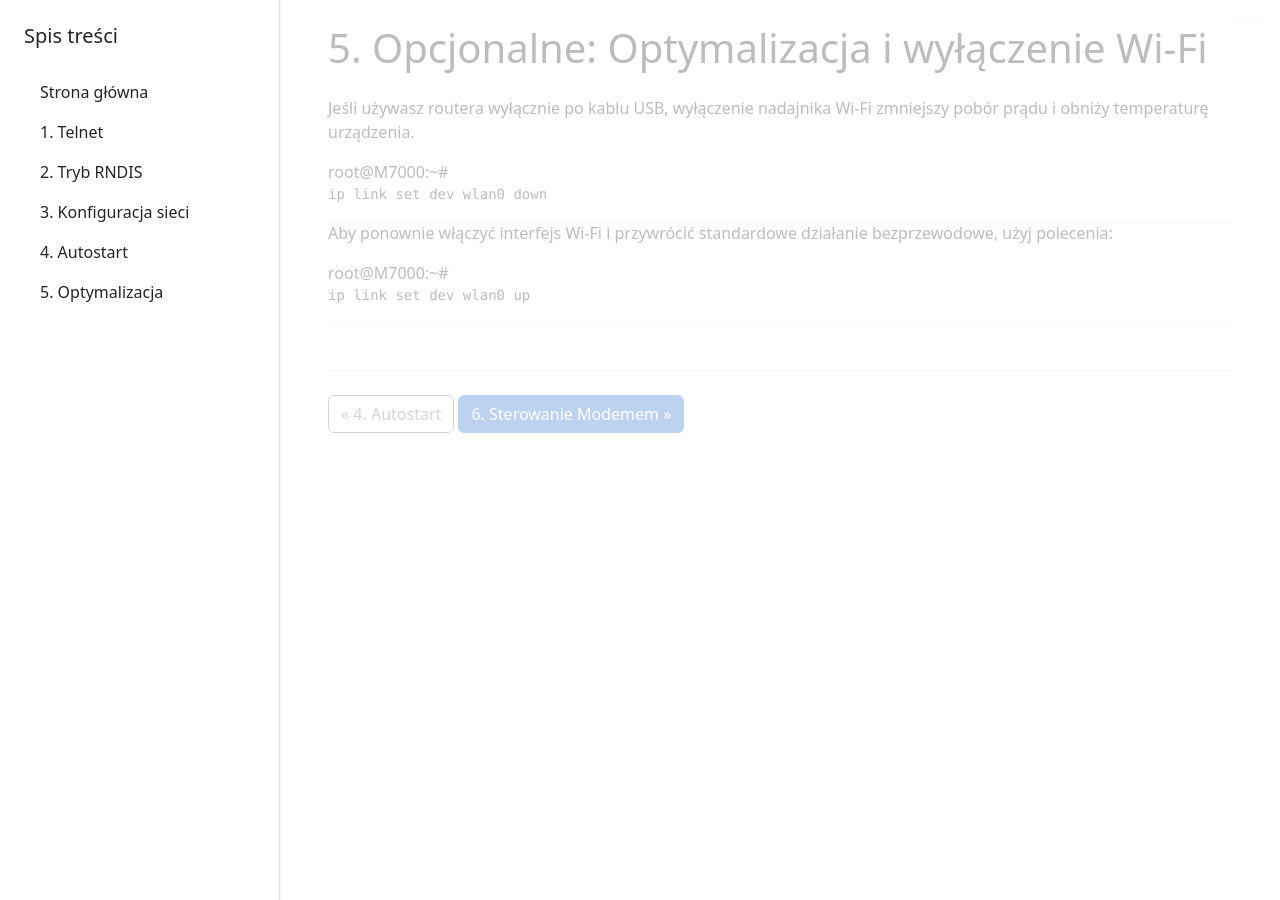
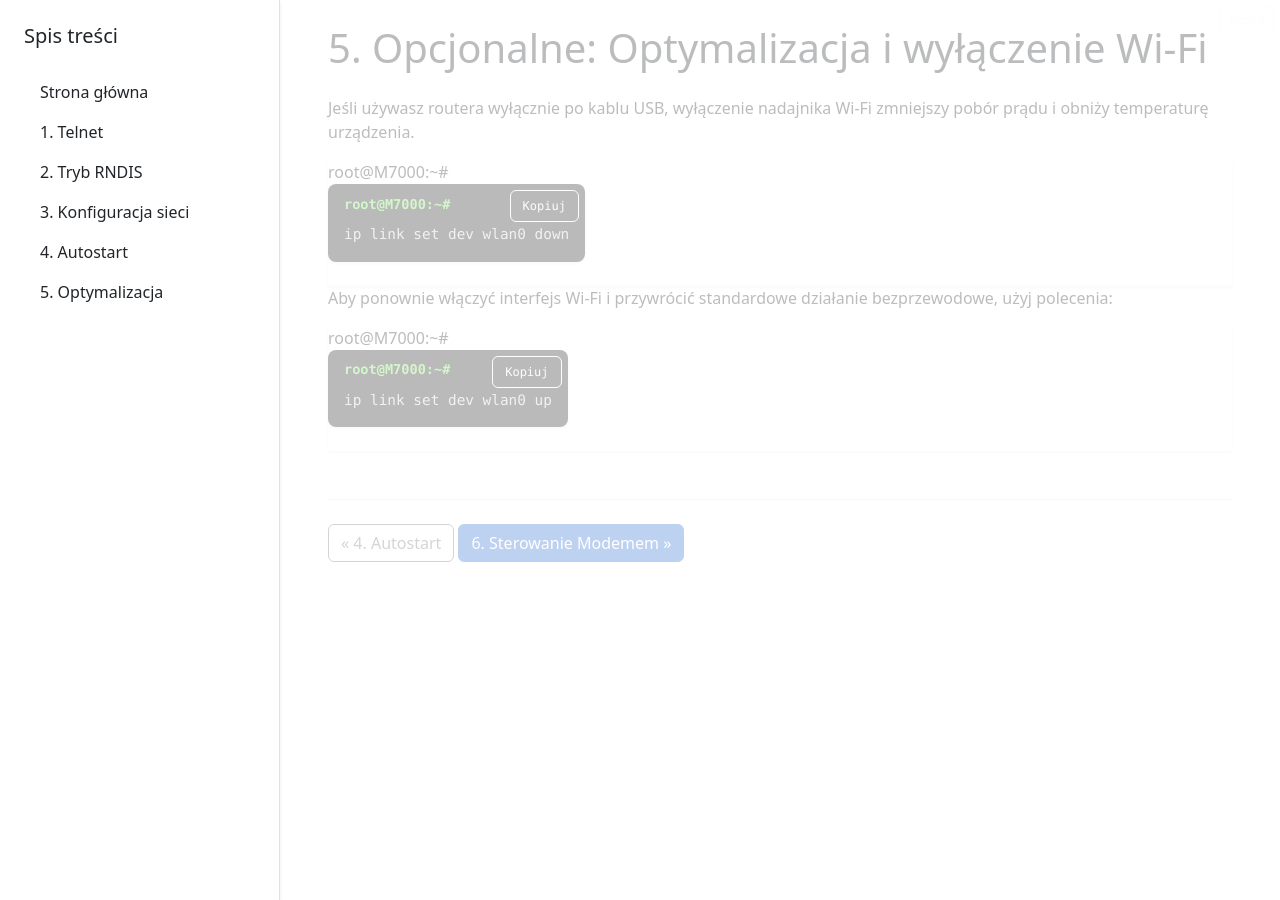
Before and after one commit to SecondFromPL/TP-Link-M7000, a Jekyll site: the page built from 05-optimization.md, in a window 1280 px wide. Built offline with Jekyll 4.4.1, drawn with Linux system fonts in a browser that asks for light colours.

Commit message:
Fix console styling

```diff
--- a/_layouts/default.html
+++ b/_layouts/default.html
@@ -8,15 +8,47 @@
 <link href="https://cdn.jsdelivr.net/npm/bootstrap@5.3.3/dist/css/bootstrap.min.css" rel="stylesheet">
 <style>
   body { margin: 0; padding: 0; overflow-x: hidden; }
-  div.highlighter-rouge { position: relative; background-color: #1e1e1e; color: #d4d4d4; padding: 2.5rem 1rem 1rem 1rem; border-radius: 0.5rem; font-family: var(--bs-font-monospace); margin-bottom: 1.5rem; box-shadow: 0 .125rem .25rem rgba(0,0,0,.075); }
-  div.highlighter-rouge::before { content: "root@M7000:~#"; position: absolute; top: 0.6rem; left: 1rem; color: #4af626; font-size: 0.85rem; font-weight: bold; }
-  div.highlighter-rouge pre { margin: 0; color: inherit; background: transparent; border: none; padding: 0; }
-  div.highlighter-rouge code { color: inherit; }
-  .copy-btn { position: absolute; top: 0.4rem; right: 0.4rem; font-size: 0.75rem; z-index: 10; }
+
+  pre {
+    position: relative;
+    background-color: #1e1e1e !important;
+    color: #d4d4d4 !important;
+    padding: 2.5rem 1rem 1rem 1rem !important;
+    border-radius: 0.5rem;
+    font-family: var(--bs-font-monospace);
+    margin-bottom: 1.5rem;
+    box-shadow: 0 .125rem .25rem rgba(0,0,0,.075);
+    border: none !important;
+  }
+  pre::before {
+    content: "root@M7000:~#";
+    position: absolute;
+    top: 0.6rem;
+    left: 1rem;
+    color: #4af626;
+    font-size: 0.85rem;
+    font-weight: bold;
+    pointer-events: none;
+  }
+  pre code {
+    color: inherit !important;
+    background: transparent !important;
+    padding: 0 !important;
+    font-size: 0.9rem;
+  }
+  .copy-btn {
+    position: absolute;
+    top: 0.4rem;
+    right: 0.4rem;
+    font-size: 0.75rem;
+    z-index: 10;
+  }
+
   #backToTopBtn { display: none; position: fixed; bottom: 20px; right: 30px; z-index: 99; }
   .wrapper { display: flex; width: 100%; min-height: 100vh; }
   #desktopSidebar { width: 280px; flex-shrink: 0; position: sticky; top: 0; height: 100vh; overflow-y: auto; border-right: 1px solid #dee2e6; background: #fff; z-index: 10; }
   #mainContent { flex-grow: 1; transition: opacity 0.3s ease, filter 0.3s ease; min-width: 0; }
+
   @media (min-width: 768px) {
     #desktopSidebar:hover ~ #mainContent { opacity: 0.3; filter: grayscale(30%); }
   }
--- a/assets/js/main.js
+++ b/assets/js/main.js
@@ -1,18 +1,24 @@
-document.querySelectorAll('div.highlighter-rouge').forEach(function(block) {
+document.querySelectorAll('pre').forEach(function(block) {
+  if(block.querySelector('.copy-btn')) return;
+
   const btn = document.createElement('button');
   btn.className = 'btn btn-outline-light copy-btn';
   btn.innerText = 'Kopiuj';
+
   btn.onclick = function() {
-    const codeBlock = block.querySelector('code');
-    navigator.clipboard.writeText(codeBlock.innerText);
+    const codeText = block.querySelector('code') ? block.querySelector('code').innerText : block.innerText;
+    navigator.clipboard.writeText(codeText.trim());
+
     const originalText = btn.innerText;
     btn.innerText = 'Skopiowano!';
     btn.classList.replace('btn-outline-light', 'btn-success');
+
     setTimeout(() => {
       btn.innerText = originalText;
       btn.classList.replace('btn-success', 'btn-outline-light');
     }, 2000);
   };
+
   block.appendChild(btn);
 });
 
```
